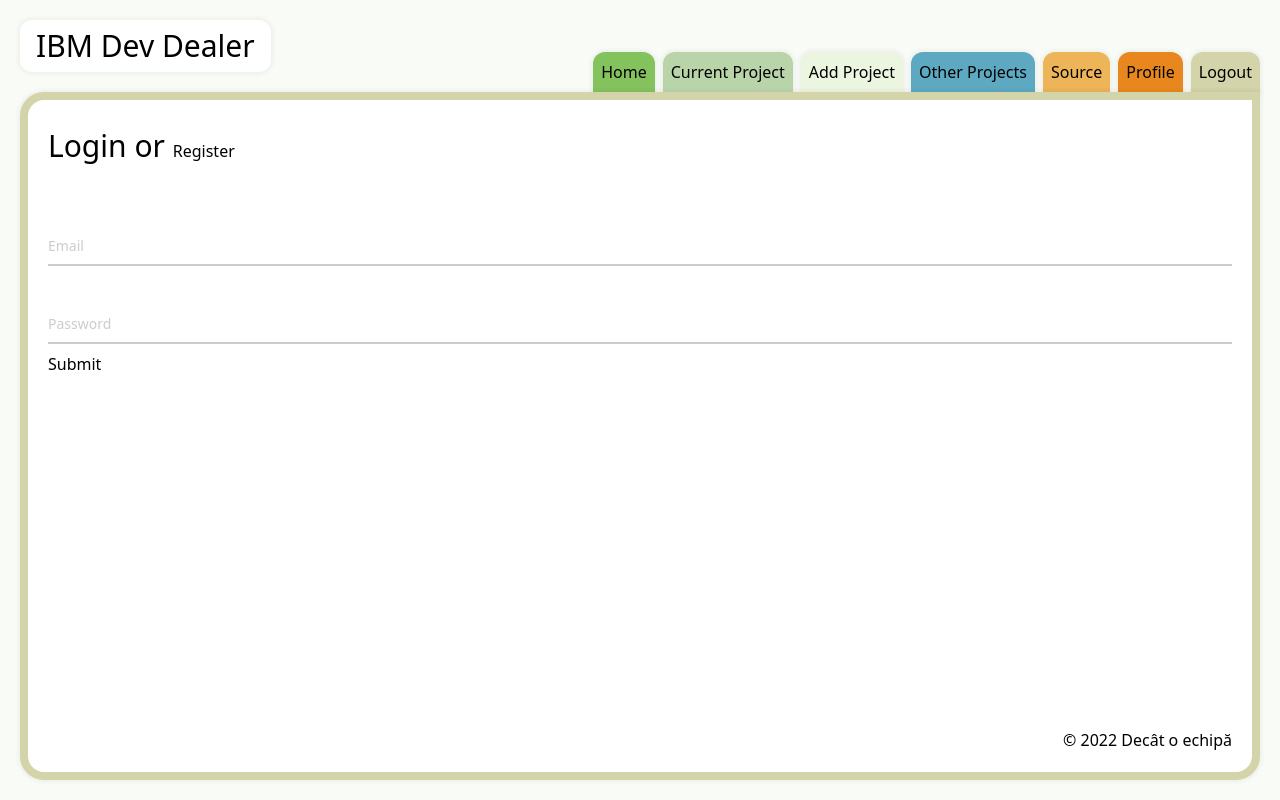
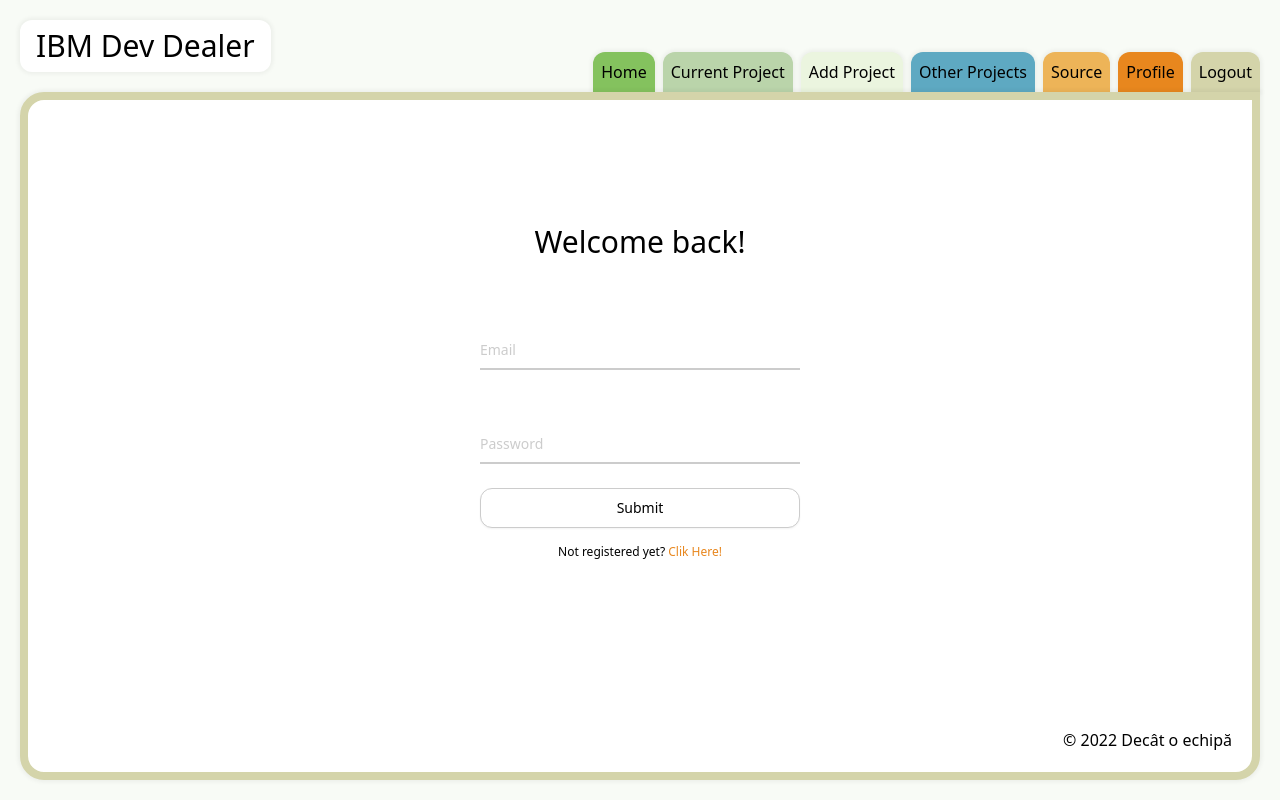
Before and after one commit to IBM-Dev-Dealer/frontend, a Next.js app: page /log in a window 1280 px wide. Built offline with nearby package versions, Linux system fonts and the light colour scheme.

Commit message:
created login form

```diff
--- a/components/page-components/Log/Log.module.scss
+++ b/components/page-components/Log/Log.module.scss
@@ -0,0 +1,4 @@
+@import "../../../styles/colors";
+.linkColor {
+	color: map-get($colors, "orangeade");
+}
--- a/components/page-components/Log/Login.jsx
+++ b/components/page-components/Log/Login.jsx
@@ -1,10 +1,12 @@
 import TextInput from "../../atoms/TextInput/TextInput";
+import { linkColor } from "./Log.module.scss";
 import Title from "../../atoms/Title/Title";
 import { Form, Formik } from "formik";
 import * as yup from "yup";
 import Link from "next/link";
 import { ROUTES } from "../../../utils/utils";
-
+import Button from "../../atoms/Button/Button";
+import classNames from "classnames";
 const Login = () => {
 	const initialValues = {
 		email: "",
@@ -12,15 +14,13 @@ const Login = () => {
 	};
 
 	const validate = yup.object({
-    email: yup.string().email("Invalid Email").required("Email field empty"),
+		email: yup.string().required("Email field empty"),
 		password: yup.string().required("Password field empty"),
 	});
 
+	const loginFormTailwindContainer = "flex items-center flex-col w-full mt-24";
+
 	return (
-    <>
-      <Title>
-        Login or <Link href={ROUTES.REGISTER}>Register</Link>
-      </Title>
 		<Formik
 			initialValues={initialValues}
 			validationSchema={validate}
@@ -30,30 +30,41 @@ const Login = () => {
 			}}
 		>
 			{(formik) => (
-          <div>
-            <Form>
+				<div className={loginFormTailwindContainer}>
+					<Title>Welcome back!</Title>
+
+					<Form className="w-80 flex gap-2 flex-col">
 						<TextInput
-                type='email'
-                id='email'
-                name='email'
-                placeholder='Email'
-                labelText='Email'
+							type="email"
+							id="email"
+							name="email"
+							placeholder="Email"
+							labelText="Email"
 						/>
 
 						<TextInput
-                type='password'
-                id='password'
-                name='password'
-                placeholder='Password'
-                labelText='Password'
+							type="password"
+							id="password"
+							name="password"
+							placeholder="Password"
+							labelText="Password"
 						/>
 
-              <button type='submit'>Submit</button>
+						<Button type="submit" label="Submit" />
 					</Form>
+
+					<p className="mt-2 text-xs">
+						Not registered yet?{" "}
+						<Link
+							className={classNames("text-xs", linkColor)}
+							href={ROUTES.REGISTER}
+						>
+							Clik Here!
+						</Link>
+					</p>
 				</div>
 			)}
 		</Formik>
-    </>
 	);
 };
 
```
Lines whose indentation alone changed are shown as unchanged.
